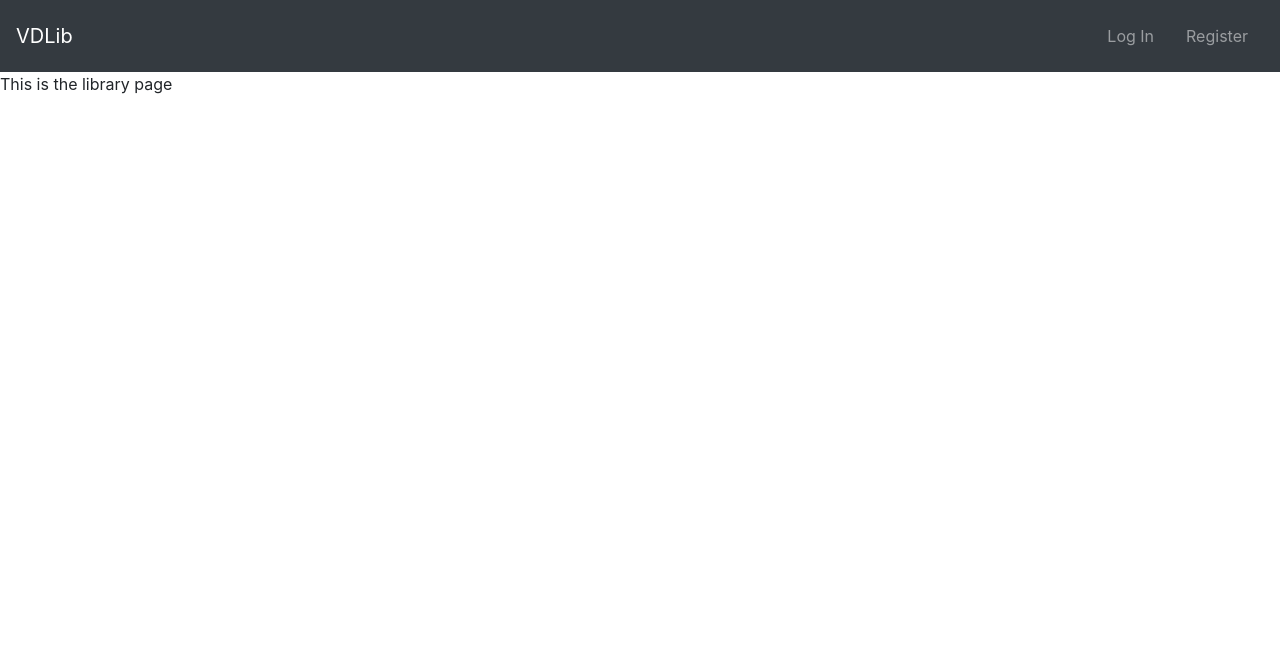
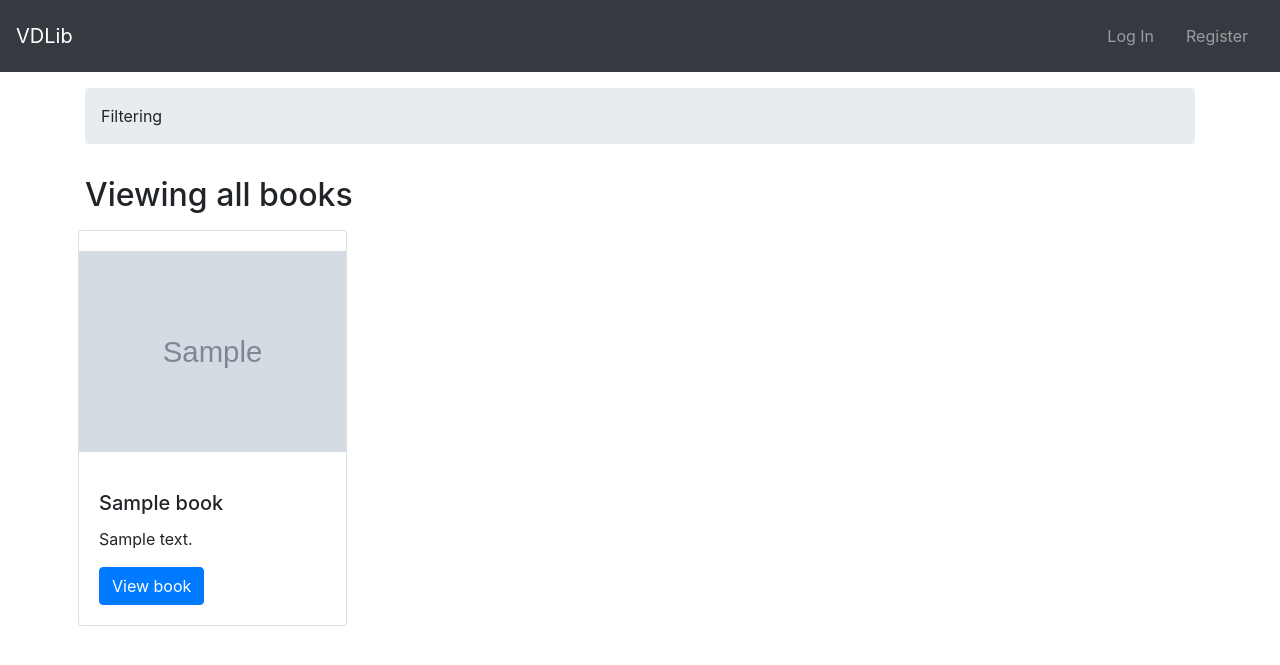
Before and after one commit to Hussa15033/VDLib, a Django app: page /library/ in a window 1280 px wide. Shown: the top 665 px of the page. Run offline with Django 4.2, Linux system fonts and the light colour scheme; tables that the repository leaves empty hold one stand-in row (values such as "Sample post"); grey boxes marked "Sample" are stand-in pictures.

Commit message:
Create library layout

```diff
--- /dev/null
+++ b/simplelib/static/app.css
@@ -0,0 +1,14 @@
+.card-img-top {
+    width: 100%;
+    height: 30vh;
+    object-fit: contain;
+}
+
+.row.display-flex {
+  display: flex;
+  flex-wrap: wrap;
+}
+.row.display-flex > [class*='col-'] {
+  display: flex;
+  flex-direction: column;
+}
--- a/simplelib/templates/base.html
+++ b/simplelib/templates/base.html
@@ -1,10 +1,11 @@
+{% load static %}
 <!DOCTYPE html>
 <html lang="en">
 <head>
     <meta charset="UTF-8">
     <title>VD Library</title>
     <link rel="stylesheet" href="https://cdn.jsdelivr.net/npm/bootstrap@4.5.3/dist/css/bootstrap.min.css" integrity="sha384-TX8t27EcRE3e/ihU7zmQxVncDAy5uIKz4rEkgIXeMed4M0jlfIDPvg6uqKI2xXr2" crossorigin="anonymous">
-
+    <link rel="stylesheet" href="{% static 'app.css' %}" />
 </head>
 <body>
  <nav class="navbar navbar-expand-lg navbar-dark bg-dark">
@@ -15,7 +16,7 @@
         <ul class="navbar-nav ml-auto flex-nowrap">
             {% if user.is_authenticated %}
                 <li class="nav-item">
-                    <a href="#" class="nav-link m-2 menu-item">View Library</a>
+                    <a href="{% url 'library' %}" class="nav-link m-2 menu-item">View Library</a>
                 </li>
                 <li class="nav-item">
                 <a href="{% url 'logout' %}" class="nav-link m-2 menu-item">Logout</a>
--- a/simplelib/templates/library.html
+++ b/simplelib/templates/library.html
@@ -1,4 +1,28 @@
 {% extends "base.html" %}
 {% block body_content %}
-    This is the library page
+    <div class="container mt-3">
+        <div class="jumbotron mt-2 p-3 rounded">
+            Filtering
+        </div>
+        <h2>Viewing all books</h2>
+
+        <div class="row">
+            {% if books|length == 0 %}
+                <p>No books found</p>
+            {% else %}
+                {% for book in books %}
+                    <div class="col-md-3 d-flex p-1">
+                        <div class="card card-deck m-1">
+                          <img src="{{ book.image_url }}" class="card-img-top" alt="{{ book.image_url }}">
+                          <div class="card-body">
+                            <h5 class="card-title">{{ book.title }}</h5>
+                            <p class="card-text">{{ book.description }}</p>
+                            <a href="#" class="btn btn-primary">View book</a>
+                          </div>
+                        </div>
+                    </div>
+                {% endfor %}
+            {% endif %}
+        </div>
+    </div>
 {% endblock %}
--- a/simplelib/views.py
+++ b/simplelib/views.py
@@ -2,6 +2,10 @@ from django.shortcuts import render, redirect
 from .forms import RegisterForm, LoginForm
 from django.contrib.auth import login, authenticate, logout
 from django.contrib.auth.views import LoginView, LogoutView
+
+from .models import Book
+
+
 # Create your views here.
 def home(request):
 	return render(request, 'index.html')
@@ -37,4 +41,4 @@ def register(request):
 
 
 def library(request):
-	return render(request, 'library.html')
+	return render(request, 'library.html', {'books': Book.objects.all()})
```
